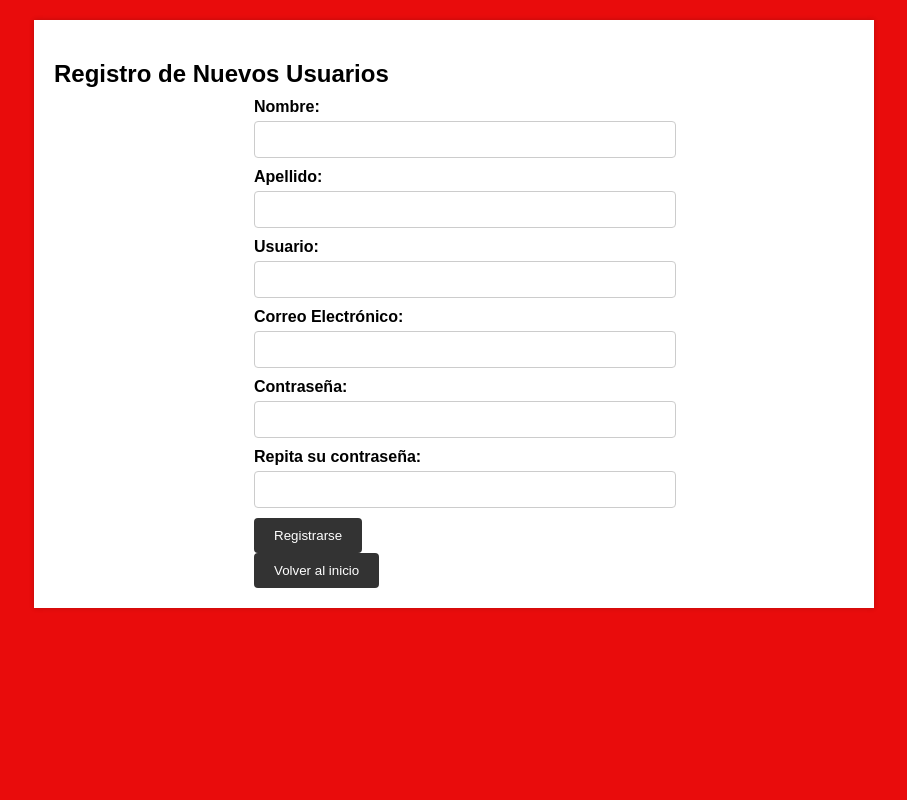
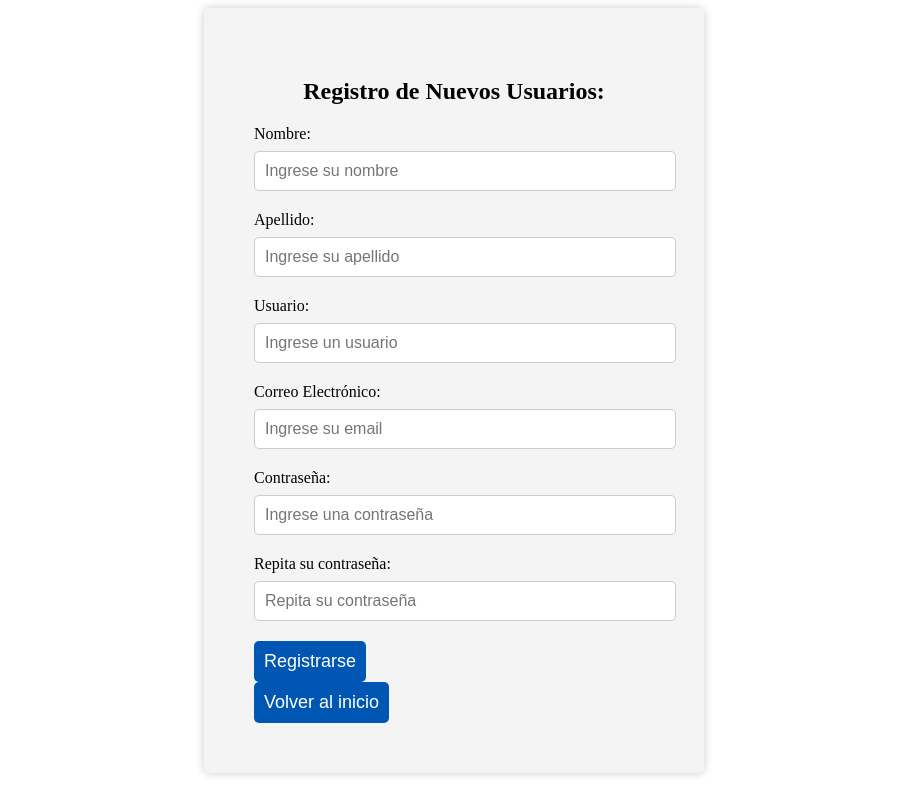
Before and after one commit to franlesk/Proyectogfinalprog1, a PHP site: page /php/registro.php in a window 1280 px wide. Shown: the whole page, without its empty margins (186-1093 px from the left). Run offline with PHP 8.4, Linux system fonts and the light colour scheme.

Commit message:
No vi los mensajes, Franco :P

```diff
--- a/Tienda de informatica/estilos/registro.css
+++ b/Tienda de informatica/estilos/registro.css
@@ -0,0 +1,57 @@
+
+.form-container {
+    max-width: 400px;
+    margin: 0 auto;
+}
+
+
+.formulario {
+    max-width: 400px;
+    margin: auto;
+    padding: 50px;
+    background-color: #f4f4f4;
+    border-radius: 5px;
+    box-shadow: 0 0 10px rgba(0, 0, 0, 0.2);
+}
+
+.formulario h2 {
+    font-size: 24px;
+    margin-bottom: 20px;
+    text-align: center;
+}
+
+.formulario label {
+    display: block;
+    margin-bottom: 8px;
+}
+
+.formulario input[type="text"],
+.formulario input[type="email"],
+.formulario input[type="password"] {
+    width: 100%;
+    padding: 10px;
+    margin-bottom: 20px;
+    border: 1px solid #ccc;
+    border-radius: 5px;
+    font-size: 16px;
+}
+
+.formulario button[type="submit"] {
+    background-color: #0056b3;
+    color: #fff;
+    padding: 10px 10px;
+    border: none;
+    border-radius: 5px;
+    font-size: 18px;
+    cursor: pointer;
+}
+
+.formulario button[type="submit"]:hover {
+    background-color: #007bff;
+}
+
+.error-message {
+    color: red;
+    font-size: 14px;
+    margin-top: 10px;
+}
--- a/Tienda de informatica/home.php
+++ b/Tienda de informatica/home.php
@@ -15,7 +15,7 @@
                 <li><a href="productos.php">Productos</a></li>
                 <li><a href="categorias.php">Categorías</a></li>
                 <li><a href="carrito.php">Carrito de Compras</a></li>
-                <li><a <button onclick="confirmarCierreSesion()"> >Cerrar Sesión</button></a></li>
+                <li><a <button onclick="confirmarCierreSesion()"> Cerrar Sesión</button></a></li>
             </ul>
             <script>
                 function confirmarCierreSesion(){
--- a/Tienda de informatica/php/registro.php
+++ b/Tienda de informatica/php/registro.php
@@ -43,33 +43,32 @@ if ($_SERVER['REQUEST_METHOD'] === 'POST') {
 <meta charset="UTF-8">
     <meta name="viewport" content="width=device-width, initial-scale=1.0">
     <title>Tienda de Informática - Registro</title>
-    <link rel="stylesheet"  href="../estilos/estilos.css">
+    <link rel="stylesheet"  href="../estilos/registro.css">
 </head>
 <body>
 
-
     <main>
-        <section>
-            <h2>Registro de Nuevos Usuarios</h2>
+        <section class="formulario">
+            <h2>Registro de Nuevos Usuarios:</h2>
             <form method="post" action="registro.php">
 
                 <label for="nombre">Nombre:</label>
-                <input type="text" id="nombre" name="usuario_nombre" required>
+                <input type="text" id="nombre" name="usuario_nombre" placeholder="Ingrese su nombre" required>
 
                 <label for="apellido">Apellido:</label>
-                <input type="text" id="apellido" name="usuario_apellido" required>
+                <input type="text" id="apellido" name="usuario_apellido" placeholder="Ingrese su apellido" required>
 
                 <label for="usuario">Usuario:</label>
-                <input type="text" id="usuario" name="usuario_usuario" required>
+                <input type="text" id="usuario" name="usuario_usuario" placeholder="Ingrese un usuario" required>
 
                 <label for="email">Correo Electrónico:</label>
-                <input type="email" id="email" name="usuario_email" required>
+                <input type="email" id="email" name="usuario_email" placeholder="Ingrese su email" required>
 
                 <label for="password">Contraseña:</label>
-                <input type="password" id="password" name="usuario_clave_1" required>
+                <input type="password" id="password" name="usuario_clave_1" placeholder="Ingrese una contraseña" required>
 
                 <label for="confirm_password">Repita su contraseña:</label>
-                <input type="password" id="confirm_password" name="usuario_clave_2" required>
+                <input type="password" id="confirm_password" name="usuario_clave_2" placeholder="Repita su contraseña" required>
 
                 <button type="submit">Registrarse</button>
 
```
Also changed, not shown: Tienda de informatica/index.php (+5 -2 lines).
